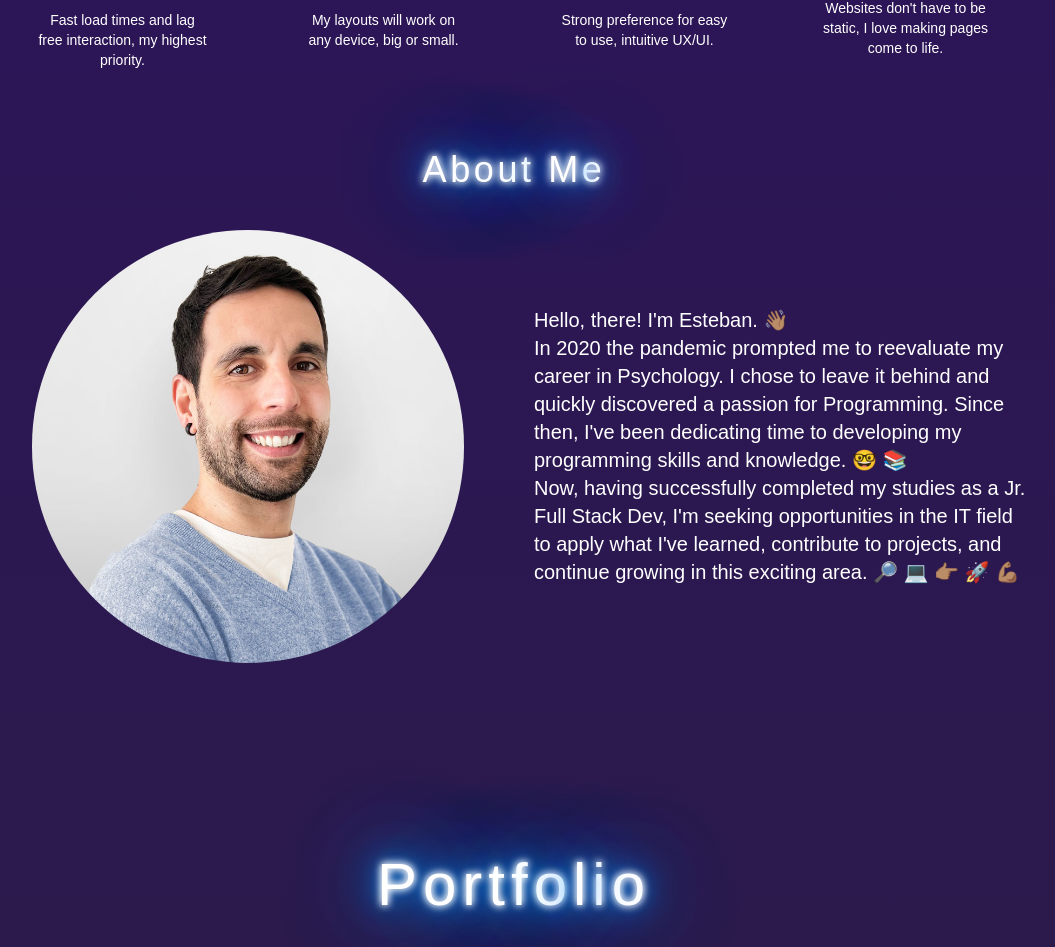
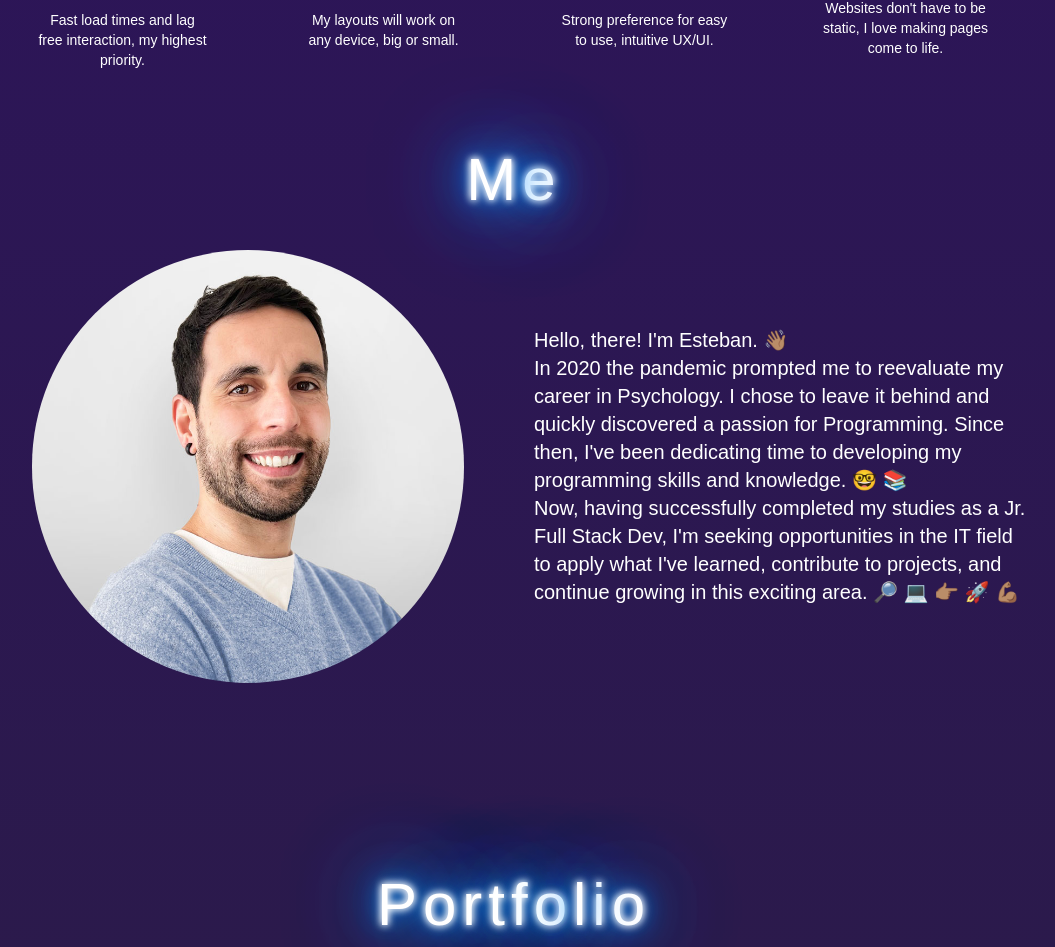
Before and after one commit to estebanCastaneira/myPortfolio, a React (Vite) app: page / in a window 1280 px wide. Shown: the part 1192-2139 px from the top of the page, without its empty margins (126-1181 px from the left). Built offline with nearby package versions, Linux system fonts and the light colour scheme.

Commit message:
broken hero video fixes (suppose)

```diff
--- a/src/components/about/AboutMe.jsx
+++ b/src/components/about/AboutMe.jsx
@@ -2,8 +2,8 @@ import me from "/img/me.jpg"
 function AboutMe() {
   return (
     <div>
-      <h3 className="neonText text-2xl sm:text-4xl text-center tracking-widest">
-        About <span className="flicker">M</span>e
+      <h3 className="neonText text-4xl sm:text-6xl text-center tracking-widest">
+        <span className="flicker">M</span>e
       </h3>
       <div className="flex flex-col sm:flex-row gap-10 justify-center items-center mt-10">
         <div className="container-profile sm:w-[50%] ">
--- a/src/components/hero/Hero.jsx
+++ b/src/components/hero/Hero.jsx
@@ -12,7 +12,7 @@ function Hero() {
       <video
         autoPlay
         loop
-        className="h-screen object-cover transform md:transform-none lg:w-auto filter-video opacity-40"
+        className="h-screen object-cover transform md:transform-none w-auto filter-video opacity-40"
       >
         <source src="/videos/hero.mp4" type="video/mp4" />
       </video>
```
Also changed, not shown: TODO.txt.
